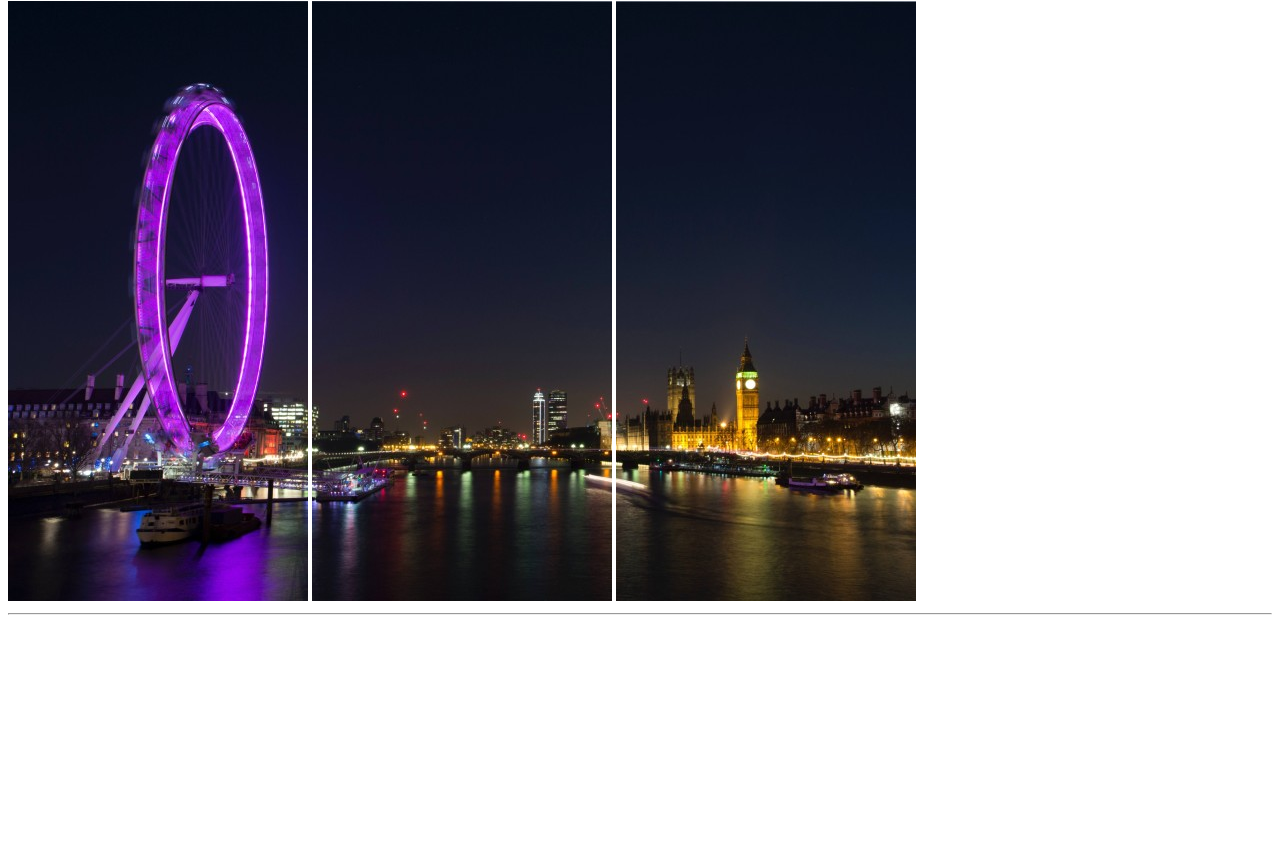
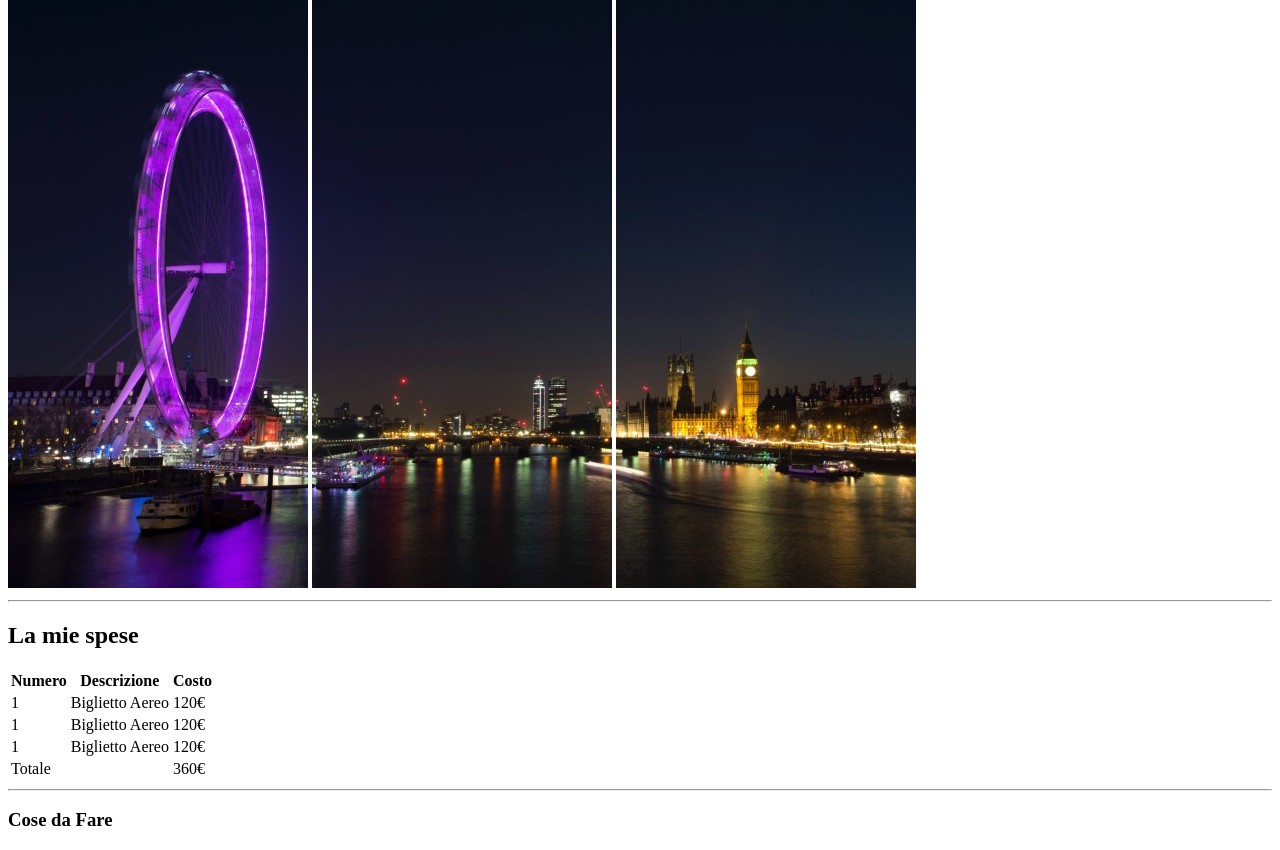
Before and after one commit to LuisJann/html-london-trip, a plain HTML site: page index.html in a window 1280 px wide. Shown: the part 79-929 px from the top of the page. Before the commit the page ends 800 px from the top, so only its background shows below. Drawn offline with Linux system fonts and the light colour scheme.

Commit message:
Aggiunta sezione costo biglietti

```diff
--- a/index.html
+++ b/index.html
@@ -9,15 +9,65 @@
 <body>
     <!-- header -->
     <header>
+       <section>
         <h1>Il mio viaggio a Londra</h1>
         <img src="img/pexels-bill-emrich-230794-0.jpg" alt="">
         <img src="img/pexels-bill-emrich-230794-1.jpg" alt="">
         <img src="img/pexels-bill-emrich-230794-2.jpg" alt="">
+       </section>
     </header>
     <!-- /header -->
     <hr>
     <!-- main -->
-    <main></main>
+    <main>
+        <!-- Costo Biglietti -->
+       <section>
+        <h2>La mie spese</h2>
+        <table>
+            <thead>
+                <tr>
+                    <th>Numero</th>
+                    <th>Descrizione</th>
+                    <th>Costo</th>
+                </tr>
+            </thead>
+            <tbody>
+                <tr>
+                    <td>1</td>
+                    <td>Biglietto Aereo</td>
+                    <td>120€</td>
+                </tr>
+            </tbody>
+            <tbody>
+                <tr>
+                    <td>1</td>
+                    <td>Biglietto Aereo</td>
+                    <td>120€</td>
+                </tr>
+            </tbody>
+            <tbody>
+                <tr>
+                    <td>1</td>
+                    <td>Biglietto Aereo</td>
+                    <td>120€</td>
+                </tr>
+            </tbody>
+            <tbody>
+                <tr>
+                    <td colspan="2">Totale</td>
+                    <td>360€</td>
+                </tr>
+            </tbody>
+        </table>
+        </section>
+        <!-- /Costo Biglietti -->
+        <hr>
+        <!-- Cose da Fare -->
+        <section>
+            <h3>Cose da Fare</h3>
+        </section>
+        <!-- /Cose da Fare -->
+    </main>
     <!-- /main -->
 
     <!-- footer -->
```
